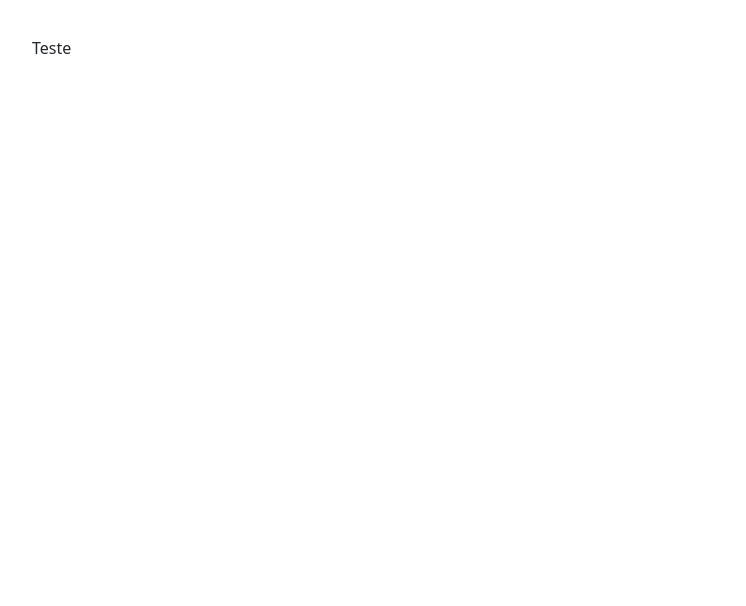
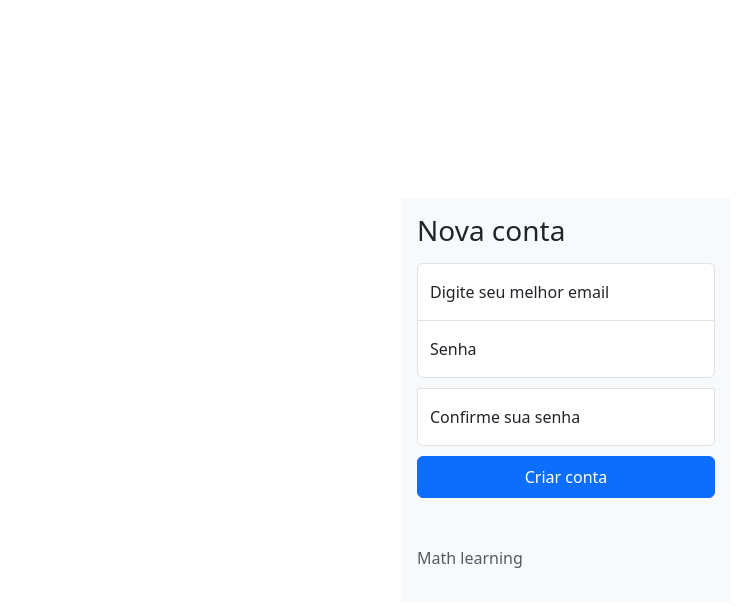
Before and after one commit to zBlasius/PhysiLab2d, a React (Create React App) app: page /singIn in a window 1280 px wide. Shown: the top 606 px of the page, without its empty margins (74-820 px from the left). Built offline with nearby package versions, Linux system fonts and the light colour scheme.

Commit message:
fix: sing-in form

```diff
--- a/src/pages/Login/Login.js
+++ b/src/pages/Login/Login.js
@@ -71,7 +71,7 @@ const SignInForm = () => {
         <Button className="btn btn-primary w-100 py-2" type="submit" onClick={()=> singIn()}>
           Sign in
         </Button>
-        <p className="mt-5 mb-3 text-body-secondary">&copy; 2017–2023</p>
+        <p className="mt-5 mb-3 text-body-secondary">Math learning</p>
       </Form>
     </div>
   );
--- a/src/pages/SingIn/SingIn.js
+++ b/src/pages/SingIn/SingIn.js
@@ -1,10 +1,63 @@
-import React from "react";
+import React, {useState} from "react";
+import { Form, Button } from "react-bootstrap";
 
-export default function SingIn({props}){
+export default function SingIn({ props }) {
+
+    function createAccount(){
+
+    }
+
+    function checkInfo(){
+
+    }
 
     return (
-        <div>
-            Teste
+        <div className="form-signin w-100 m-auto bg-body-tertiary">
+
+            <Form onSubmit={() => console.log}>
+                <h1 className="h3 mb-3 fw-normal">Nova conta</h1>
+
+                <div className="form-floating">
+                    <input
+                        type="email"
+                        className="form-control"
+                        id="floatingInput"
+                        placeholder="name@example.com"
+                        value={''}
+                        onChange={() => console.log}
+                    />
+                    <label htmlFor="floatingInput">Digite seu melhor email</label>
+                </div>
+
+                <div className="form-floating">
+                    <input
+                        type="password"
+                        className="form-control"
+                        id="floatingPassword"
+                        placeholder="Password"
+                        value={''}
+                        onChange={() => console.log}
+                    />
+                    <label htmlFor="floatingPassword">Senha</label>
+                </div>
+
+                <div className="form-floating">
+                    <input
+                        type="password"
+                        className="form-control"
+                        id="floatingPassword"
+                        placeholder="Password"
+                        value={''}
+                        onChange={() => console.log}
+                    />
+                    <label htmlFor="floatingPassword">Confirme sua senha</label>
+                </div>
+
+                <Button className="btn btn-primary w-100 py-2" type="submit" onClick={()=> createAccount()}>
+                    Criar conta
+                </Button>
+                <p className="mt-5 mb-3 text-body-secondary">Math learning</p>
+            </Form>
         </div>
     );
 }
```
